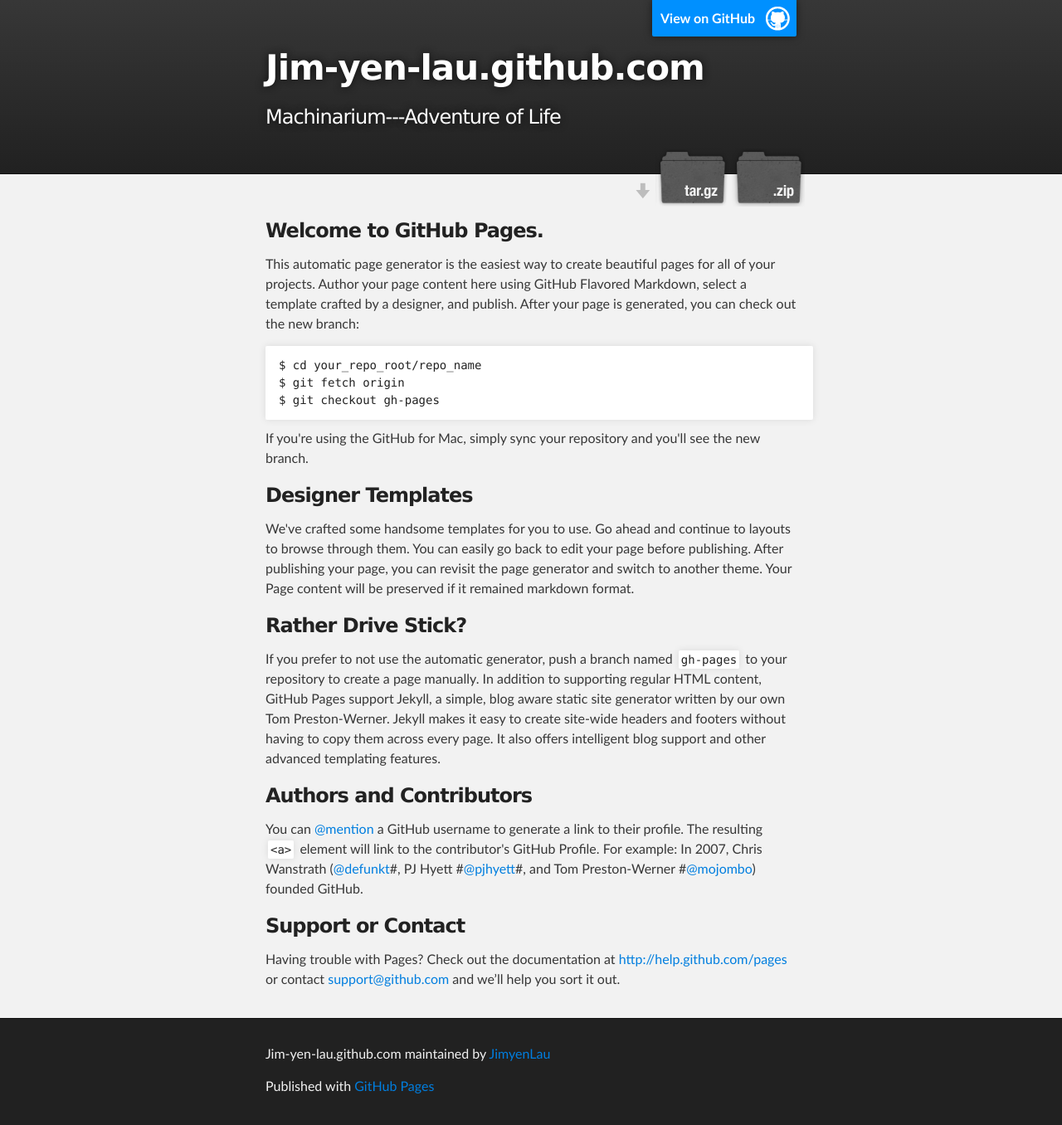
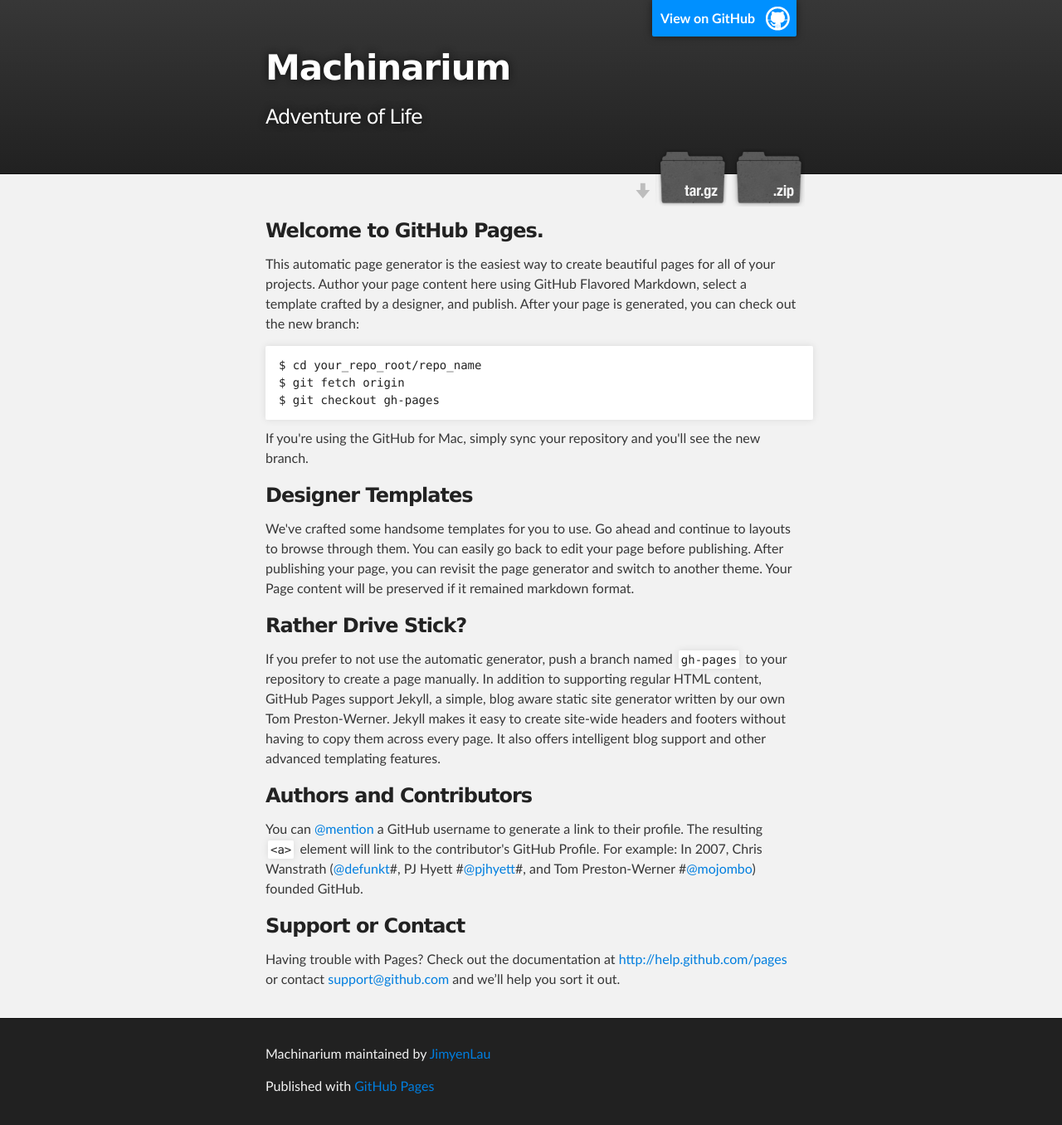
Before and after one commit to Jimyen/jimyen.github.com, a plain HTML site: page index.html in a window 1280 px wide. Shown: the whole page at 83% size. Drawn offline with Linux system fonts and the light colour scheme.

```diff
--- a/index.html
+++ b/index.html
@@ -4,11 +4,11 @@
   <head>
     <meta charset='utf-8' />
     <meta http-equiv="X-UA-Compatible" content="chrome=1" />
-    <meta name="description" content="Jim-yen-lau.github.com : Machinarium---Adventure of Life" />
+    <meta name="description" content="Machinarium : Adventure of Life" />
 
     <link rel="stylesheet" type="text/css" media="screen" href="stylesheets/stylesheet.css">
 
-    <title>Jim-yen-lau.github.com</title>
+    <title>Machinarium</title>
   </head>
 
   <body>
@@ -16,14 +16,14 @@
     <!-- HEADER -->
     <div id="header_wrap" class="outer">
         <header class="inner">
-          <a id="forkme_banner" href="https://github.com/JimyenLau/jim-yen-lau.github.com">View on GitHub</a>
+          <a id="forkme_banner" href="https://github.com/JimyenLau/Machinarium">View on GitHub</a>
 
-          <h1 id="project_title">Jim-yen-lau.github.com</h1>
-          <h2 id="project_tagline">Machinarium---Adventure of Life</h2>
+          <h1 id="project_title">Machinarium</h1>
+          <h2 id="project_tagline">Adventure of Life</h2>
 
             <section id="downloads">
-              <a class="zip_download_link" href="https://github.com/JimyenLau/jim-yen-lau.github.com/zipball/master">Download this project as a .zip file</a>
-              <a class="tar_download_link" href="https://github.com/JimyenLau/jim-yen-lau.github.com/tarball/master">Download this project as a tar.gz file</a>
+              <a class="zip_download_link" href="https://github.com/JimyenLau/Machinarium/zipball/master">Download this project as a .zip file</a>
+              <a class="tar_download_link" href="https://github.com/JimyenLau/Machinarium/tarball/master">Download this project as a tar.gz file</a>
             </section>
         </header>
     </div>
@@ -63,7 +63,7 @@ $ git checkout gh-pages
     <!-- FOOTER  -->
     <div id="footer_wrap" class="outer">
       <footer class="inner">
-        <p class="copyright">Jim-yen-lau.github.com maintained by <a href="https://github.com/JimyenLau">JimyenLau</a></p>
+        <p class="copyright">Machinarium maintained by <a href="https://github.com/JimyenLau">JimyenLau</a></p>
         <p>Published with <a href="http://pages.github.com">GitHub Pages</a></p>
       </footer>
     </div>
```
Also changed, not shown: params.json (+1 -1 lines).
